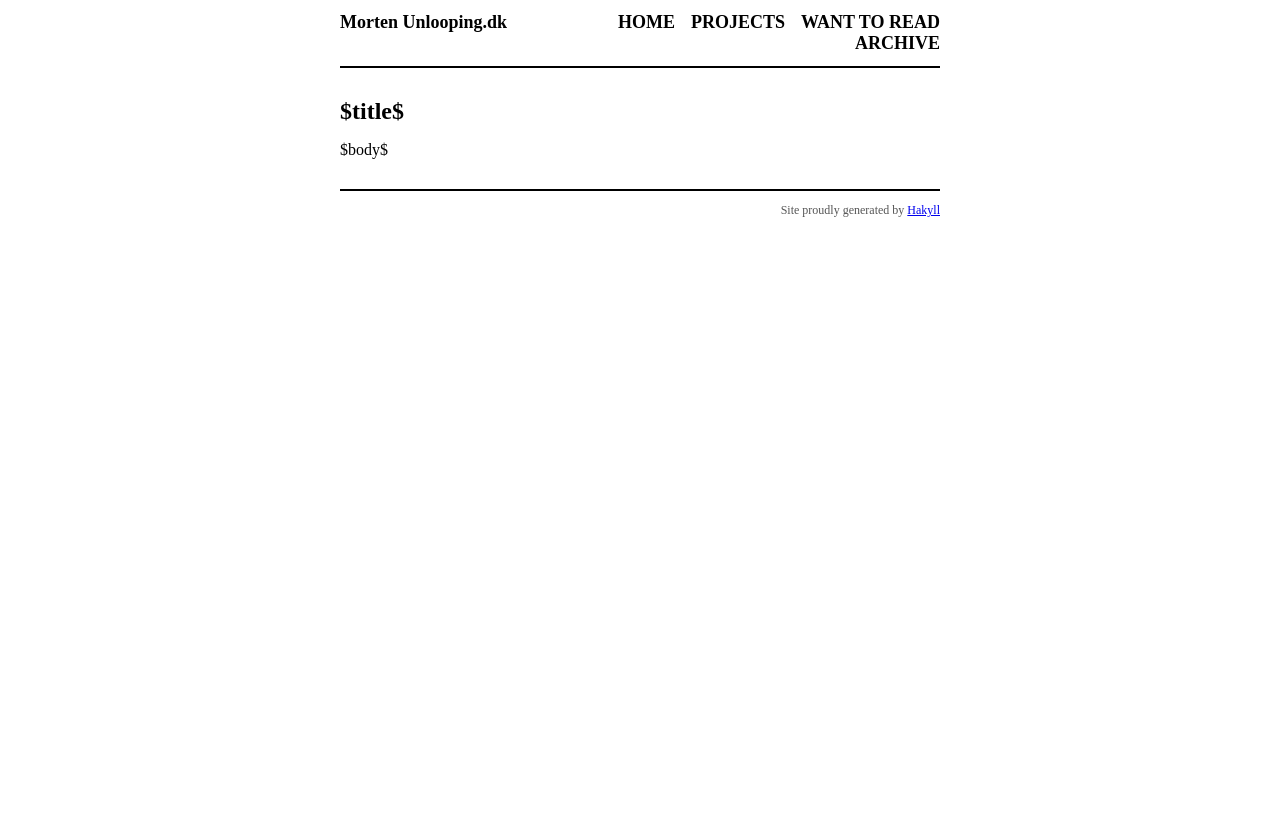
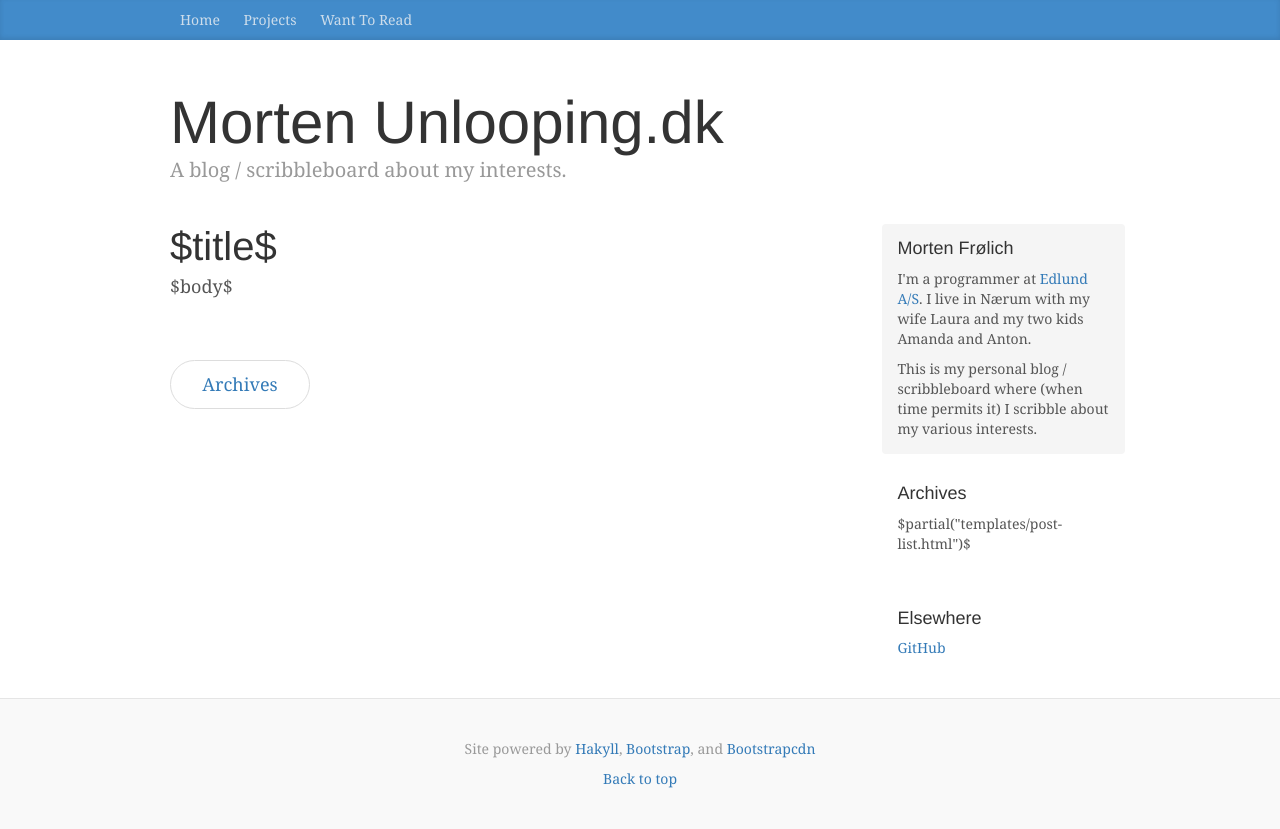
Before and after one commit to mortenfroelich/morten.unlooping.dk, a plain HTML site: page templates/default.html in a window 1280 px wide. Before the commit the page ends 800 px from the top, so only its background shows below. Drawn offline with nearby package versions, Linux system fonts and the light colour scheme.

Commit message:
Moved site to Bootstrap using Bootstrapcdn.
Also minor content updates. Trying to base the site on the offical blog
example. There is still several todos such as index pages and yearly
archives. This version of the site was published 2015-04-30.

```diff
--- /dev/null
+++ b/css/blog.css
@@ -0,0 +1,166 @@
+/*
+ * Globals
+ */
+
+body {
+  font-family: Georgia, "Times New Roman", Times, serif;
+  color: #555;
+}
+
+h1, .h1,
+h2, .h2,
+h3, .h3,
+h4, .h4,
+h5, .h5,
+h6, .h6 {
+  margin-top: 0;
+  font-family: "Helvetica Neue", Helvetica, Arial, sans-serif;
+  font-weight: normal;
+  color: #333;
+}
+
+
+/*
+ * Override Bootstrap's default container.
+ */
+
+@media (min-width: 1200px) {
+  .container {
+    width: 970px;
+  }
+}
+
+
+/*
+ * Masthead for nav
+ */
+
+.blog-masthead {
+  background-color: #428bca;
+  -webkit-box-shadow: inset 0 -2px 5px rgba(0,0,0,.1);
+          box-shadow: inset 0 -2px 5px rgba(0,0,0,.1);
+}
+
+/* Nav links */
+.blog-nav-item {
+  position: relative;
+  display: inline-block;
+  padding: 10px;
+  font-weight: 500;
+  color: #cdddeb;
+}
+.blog-nav-item:hover,
+.blog-nav-item:focus {
+  color: #fff;
+  text-decoration: none;
+}
+
+/* Active state gets a caret at the bottom */
+.blog-nav .active {
+  color: #fff;
+}
+.blog-nav .active:after {
+  position: absolute;
+  bottom: 0;
+  left: 50%;
+  width: 0;
+  height: 0;
+  margin-left: -5px;
+  vertical-align: middle;
+  content: " ";
+  border-right: 5px solid transparent;
+  border-bottom: 5px solid;
+  border-left: 5px solid transparent;
+}
+
+
+/*
+ * Blog name and description
+ */
+
+.blog-header {
+  padding-top: 20px;
+  padding-bottom: 20px;
+}
+.blog-title {
+  margin-top: 30px;
+  margin-bottom: 0;
+  font-size: 60px;
+  font-weight: normal;
+}
+.blog-description {
+  font-size: 20px;
+  color: #999;
+}
+
+
+/*
+ * Main column and sidebar layout
+ */
+
+.blog-main {
+  font-size: 18px;
+  line-height: 1.5;
+}
+
+/* Sidebar modules for boxing content */
+.sidebar-module {
+  padding: 15px;
+  margin: 0 -15px 15px;
+}
+.sidebar-module-inset {
+  padding: 15px;
+  background-color: #f5f5f5;
+  border-radius: 4px;
+}
+.sidebar-module-inset p:last-child,
+.sidebar-module-inset ul:last-child,
+.sidebar-module-inset ol:last-child {
+  margin-bottom: 0;
+}
+
+
+/* Pagination */
+.pager {
+  margin-bottom: 60px;
+  text-align: left;
+}
+.pager > li > a {
+  width: 140px;
+  padding: 10px 20px;
+  text-align: center;
+  border-radius: 30px;
+}
+
+
+/*
+ * Blog posts
+ */
+
+.blog-post {
+  margin-bottom: 60px;
+}
+.blog-post-title {
+  margin-bottom: 5px;
+  font-size: 40px;
+}
+.blog-post-meta {
+  margin-bottom: 20px;
+  color: #999;
+}
+
+
+/*
+ * Footer
+ */
+
+.blog-footer {
+  padding: 40px 0;
+  color: #999;
+  text-align: center;
+  background-color: #f9f9f9;
+  border-top: 1px solid #e5e5e5;
+}
+.blog-footer p:last-child {
+  margin-bottom: 0;
+}
--- a/templates/default.html
+++ b/templates/default.html
@@ -1,33 +1,103 @@
-<?xml version="1.0" encoding="UTF-8"?>
-<!DOCTYPE html PUBLIC "-//W3C//DTD XHTML 1.0 Strict//EN"
-"http://www.w3.org/TR/xhtml1/DTD/xhtml1-strict.dtd">
-<html xmlns="http://www.w3.org/1999/xhtml" xml:lang="en" lang="en">
+<!DOCTYPE html>
+<html lang="en">
   <head>
-        <meta http-equiv="Content-Type" content="text/html; charset=UTF-8" />
+    <meta charset="utf-8">
+    <meta http-equiv="X-UA-Compatible" content="IE=edge">
+    <meta name="viewport" content="width=device-width, initial-scale=1">
+    <!-- The above 3 meta tags *must* come first in the head; any other head content must come *after* these tags -->
+    <meta name="description" content="$description$">
+    <meta name="author" content="$author$">
+<!--    <link rel="icon" href="../../favicon.ico">-->
+
     <title>Morten Unlooping.dk - $title$</title>
-        <link rel="stylesheet" type="text/css" href="/css/default.css" />
+
+    <!-- Bootstrap core CSS -->
+    <link href="//maxcdn.bootstrapcdn.com/bootstrap/3.3.4/css/bootstrap.min.css" rel="stylesheet" type="text/css">
+
+    <!-- Custom styles for this template -->
+    <link href="/css/blog.css" rel="stylesheet">
+
+    <!-- HTML5 shim and Respond.js for IE8 support of HTML5 elements and media queries -->
+    <!--[if lt IE 9]>
+      <script src="https://oss.maxcdn.com/html5shiv/3.7.2/html5shiv.min.js"></script>
+      <script src="https://oss.maxcdn.com/respond/1.4.2/respond.min.js"></script>
+    <![endif]-->
   </head>
+
   <body>
-        <div id="header">
-            <div id="logo">
-                <a href="/">Morten Unlooping.dk</a>
-            </div>
-            <div id="navigation">
-                <a href="/">Home</a>
-                <a href="/projects.html">Projects</a>
-                <a href="/wanttoread.html">Want To Read</a>
-                <a href="/archive.html">Archive</a>
+
+    <div class="blog-masthead">
+      <div class="container">
+        <nav class="blog-nav">
+          <a class="blog-nav-item" href="/">Home</a>
+          <a class="blog-nav-item" href="/projects.html">Projects</a>
+          <a class="blog-nav-item" href="/wanttoread.html">Want To Read</a>
+        </nav>
       </div>
     </div>
 
-        <div id="content">
-            <h1>$title$</h1>
+    <div class="container">
+
+      <div class="blog-header">
+        <h1 class="blog-title">Morten Unlooping.dk</h1>
+        <p class="lead blog-description">A blog / scribbleboard about my interests.</p>
+      </div>
+
+      <div class="row">
+
+        <div class="col-sm-8 blog-main">
+
+          <div class="blog-post">
+            <h2 class="blog-post-title">$title$</h2>
 
 	    $body$
+          </div><!-- /.blog-post -->
+
+          <nav>
+            <ul class="pager">
+              <li><a href="/archive.html">Archives</a></li>
+            </ul>
+          </nav>
+
+        </div><!-- /.blog-main -->
+
+        <div class="col-sm-3 col-sm-offset-1 blog-sidebar">
+          <div class="sidebar-module sidebar-module-inset">
+            <h4>Morten Frølich</h4>
+            <p>I'm a programmer at <a href="http://www.edlund.dk">Edlund A/S</a>. I live in Nærum with my wife Laura and my two kids Amanda and Anton.</p>
+	    <p>This is my personal blog / scribbleboard where (when time permits it) I scribble about my various interests.</p>
           </div>
-        <div id="footer">
-            Site proudly generated by
-            <a href="http://jaspervdj.be/hakyll">Hakyll</a>
+          <div class="sidebar-module">
+            <h4>Archives</h4>
+            <ol class="list-unstyled">
+              $partial("templates/post-list.html")$
+            </ol>
           </div>
+          <div class="sidebar-module">
+            <h4>Elsewhere</h4>
+            <ol class="list-unstyled">
+              <li><a href="https://www.github.com/mortenfroelich">GitHub</a></li>
+            </ol>
+          </div>
+        </div><!-- /.blog-sidebar -->
+
+      </div><!-- /.row -->
+
+    </div><!-- /.container -->
+
+    <footer class="blog-footer">
+      <p>Site powered by
+        <a href="http://jaspervdj.be/hakyll">Hakyll</a>, <a href="http://getbootstrap">Bootstrap</a>, and <a href="http://www.bootstrapcdn.com/">Bootstrapcdn</a></p>
+      <p>
+        <a href="#">Back to top</a>
+      </p>
+    </footer>
+
+
+    <!-- Bootstrap core JavaScript
+    ================================================== -->
+    <!-- Placed at the end of the document so the pages load faster -->
+    <script src="https://ajax.googleapis.com/ajax/libs/jquery/1.11.2/jquery.min.js"></script>
+    <script src="../../dist/js/bootstrap.min.js"></script>
   </body>
 </html>
```
Also changed, not shown: index.html (+3 -5 lines), templates/archive.html (+2 -0 lines), templates/post-list.html (+0 -2 lines), templates/post.html (+1 -6 lines), resources/ankiemacs.txt, resources/dotemacs.txt, 6 other files. Lines whose indentation alone changed are shown as unchanged.
